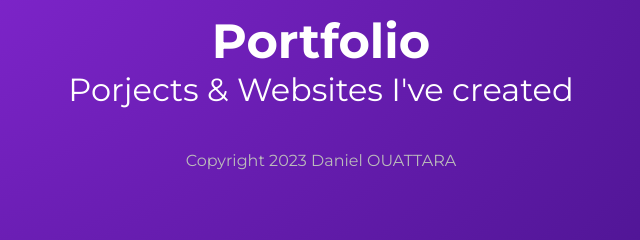
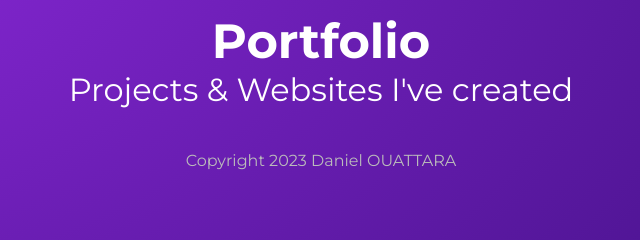
Before and after one commit to danielOuattara/Gatsby_5_TheNetNinja, a Gatsby site in the folder 06-styling-components/: page /projects in a window 1280 px wide. Shown: the part 138-378 px from the top of the page, 319-959 px from the left. Built offline with nearby package versions, Linux system fonts and the light colour scheme; Gatsby itself is replaced by a stand-in of ours.

Commit message:
tiny updates

```diff
--- a/06-styling-components/package.json
+++ b/06-styling-components/package.json
@@ -1,5 +1,5 @@
 {
-  "name": "04-navbars-and-links",
+  "name": "06-styling-components",
   "private": true,
   "description": "A simplified bare-bones starter for Gatsby",
   "version": "0.1.0",
--- a/06-styling-components/src/pages/index.js
+++ b/06-styling-components/src/pages/index.js
@@ -10,7 +10,7 @@ export default function Home() {
           <h2>Design</h2>
           <h3>Develop& Deploy</h3>
           <p>Ux designer & web developerbased in Combs la ville</p>
-          <Link className={styles.btn} to="/porfolio">
+          <Link className={styles.btn} to="/projects">
             My portfolio project
           </Link>
         </div>
--- a/06-styling-components/src/pages/projects/index.js
+++ b/06-styling-components/src/pages/projects/index.js
@@ -7,7 +7,7 @@ export default function Projects() {
     <Layout>
       <div className={styles.portfolio}>
         <h2>Portfolio</h2>
-        <h3>Porjects & Websites I've created</h3>
+        <h3>Projects & Websites I've created</h3>
       </div>
     </Layout>
   );
```
